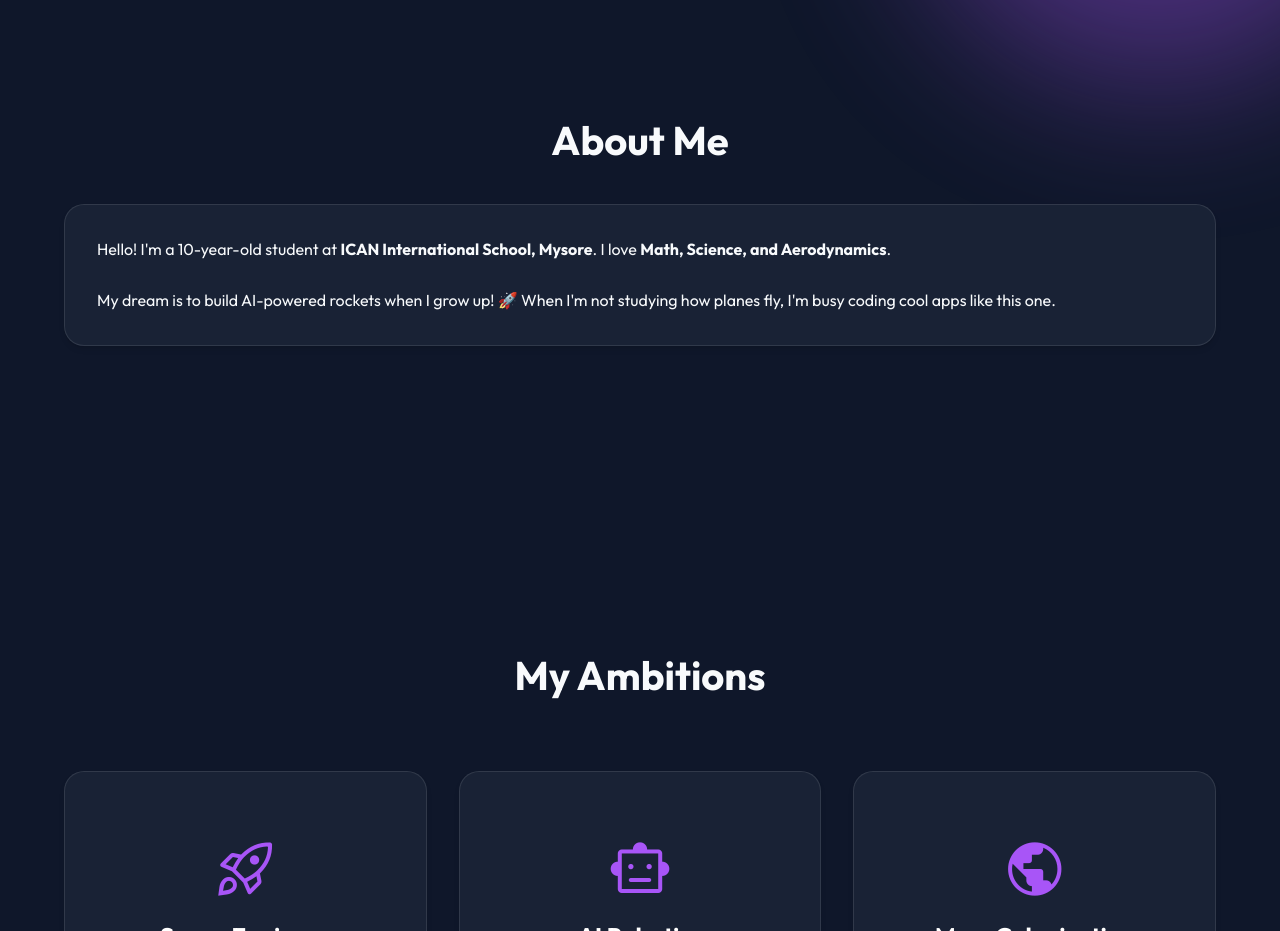
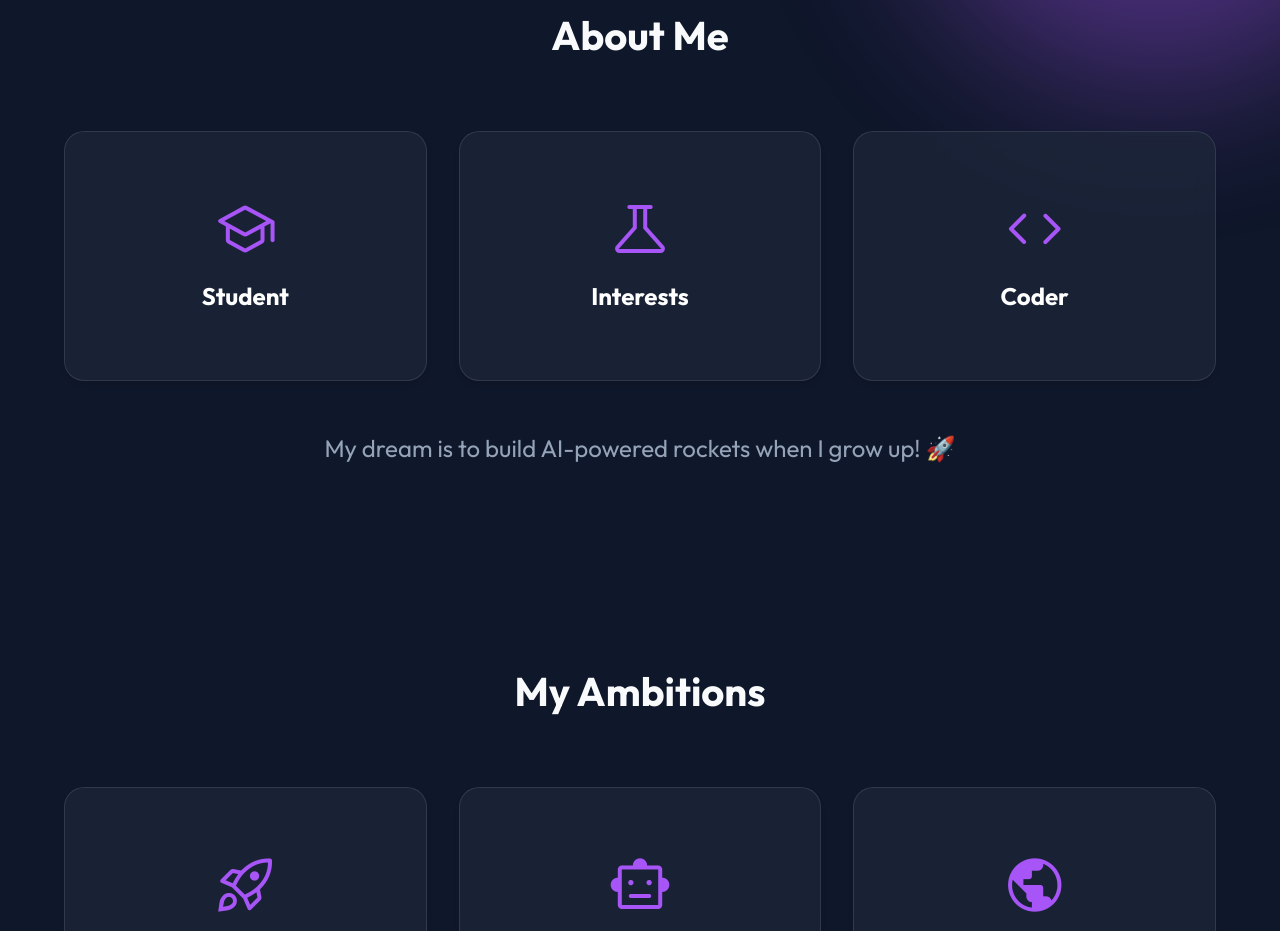
Before and after one commit to Vihaan67/ai-chatbot, a plain HTML site: page index.html in a window 1280 px wide. Shown: the part 797-1728 px from the top of the page. Drawn offline with nearby package versions, Linux system fonts and the light colour scheme.

Commit message:
Refactor: Redesign About section with interactive cards

```diff
--- a/css/style.css
+++ b/css/style.css
@@ -163,14 +163,14 @@ h1 {
     box-shadow: var(--shadow);
 }
 
-.ambitions-grid {
+.cards-grid {
     display: grid;
     grid-template-columns: repeat(auto-fit, minmax(280px, 1fr));
     gap: 2rem;
     margin-top: 2rem;
 }
 
-.ambition-card {
+.interactive-card {
     height: 250px;
     position: relative;
     overflow: hidden;
@@ -183,20 +183,20 @@ h1 {
     text-align: center;
 }
 
-.ambition-card:hover {
+.interactive-card:hover {
     transform: translateY(-5px);
     box-shadow: 0 10px 30px rgba(99, 102, 241, 0.3);
     border-color: var(--accent-primary);
 }
 
-.ambition-card .icon {
+.interactive-card .icon {
     font-size: 4rem;
     color: var(--accent-secondary);
     margin-bottom: 1rem;
     transition: transform 0.3s ease;
 }
 
-.ambition-card h3 {
+.interactive-card h3 {
     font-size: 1.5rem;
     color: white;
     z-index: 2;
@@ -224,12 +224,12 @@ h1 {
 }
 
 /* Slide up effect on hover or touch */
-.ambition-card:hover .reveal-text,
-.ambition-card:active .reveal-text {
+.interactive-card:hover .reveal-text,
+.interactive-card:active .reveal-text {
     bottom: 0;
 }
 
-.ambition-card:hover .icon {
+.interactive-card:hover .icon {
     transform: scale(0.8) translateY(-50px);
     opacity: 0.2;
 }
--- a/index.html
+++ b/index.html
@@ -46,21 +46,52 @@
 
         <section id="about" class="section">
             <h2>About Me</h2>
-            <div class="card about-card">
-                <p>Hello! I'm a 10-year-old student at <strong>ICAN International School, Mysore</strong>. I love
-                    <strong>Math, Science, and Aerodynamics</strong>.
+            <div class="cards-grid">
+                <!-- Card 1: Student -->
+                <div class="card interactive-card">
+                    <div class="card-content">
+                        <span class="material-symbols-rounded icon">school</span>
+                        <h3>Student</h3>
+                        <div class="reveal-text">
+                            <p>Proud student at ICAN International School, Mysore. 📚</p>
+                        </div>
+                    </div>
+                </div>
+
+                <!-- Card 2: Interests -->
+                <div class="card interactive-card">
+                    <div class="card-content">
+                        <span class="material-symbols-rounded icon">science</span>
+                        <h3>Interests</h3>
+                        <div class="reveal-text">
+                            <p>Loving Math, Science, and discovering how planes fly! ✈️</p>
+                        </div>
+                    </div>
+                </div>
+
+                <!-- Card 3: Coder -->
+                <div class="card interactive-card">
+                    <div class="card-content">
+                        <span class="material-symbols-rounded icon">code</span>
+                        <h3>Coder</h3>
+                        <div class="reveal-text">
+                            <p>Building cool apps, websites, and AI assistants. 💻</p>
+                        </div>
+                    </div>
+                </div>
+            </div>
+
+            <div style="text-align: center; margin-top: 3rem;">
+                <p class="subtitle" style="margin-bottom: 0;">My dream is to build AI-powered rockets when I grow up! 🚀
                 </p>
-                <br>
-                <p>My dream is to build AI-powered rockets when I grow up! 🚀 When I'm not studying how planes fly, I'm
-                    busy coding cool apps like this one.</p>
             </div>
         </section>
 
         <section id="ambitions" class="section">
             <h2>My Ambitions</h2>
-            <div class="ambitions-grid">
+            <div class="cards-grid">
                 <!-- Card 1: Space Engineering -->
-                <div class="card ambition-card">
+                <div class="card interactive-card">
                     <div class="card-content">
                         <span class="material-symbols-rounded icon">rocket_launch</span>
                         <h3>Space Engineer</h3>
@@ -71,7 +102,7 @@
                 </div>
 
                 <!-- Card 2: AI Robotics -->
-                <div class="card ambition-card">
+                <div class="card interactive-card">
                     <div class="card-content">
                         <span class="material-symbols-rounded icon">smart_toy</span>
                         <h3>AI Robotics</h3>
@@ -82,7 +113,7 @@
                 </div>
 
                 <!-- Card 3: Mars Colony -->
-                <div class="card ambition-card">
+                <div class="card interactive-card">
                     <div class="card-content">
                         <span class="material-symbols-rounded icon">public</span>
                         <h3>Mars Colonization</h3>
@@ -93,7 +124,7 @@
                 </div>
 
                 <!-- Card 4: Flying Cars -->
-                <div class="card ambition-card">
+                <div class="card interactive-card">
                     <div class="card-content">
                         <span class="material-symbols-rounded icon">flight_takeoff</span>
                         <h3>Aerodynamics</h3>
@@ -104,7 +135,7 @@
                 </div>
 
                 <!-- Card 5: Quantum Coding -->
-                <div class="card ambition-card">
+                <div class="card interactive-card">
                     <div class="card-content">
                         <span class="material-symbols-rounded icon">terminal</span>
                         <h3>Quantum Coding</h3>
@@ -115,7 +146,7 @@
                 </div>
 
                 <!-- Card 6: Teleportation -->
-                <div class="card ambition-card">
+                <div class="card interactive-card">
                     <div class="card-content">
                         <span class="material-symbols-rounded icon">bolt</span>
                         <h3>Energy Master</h3>
```
